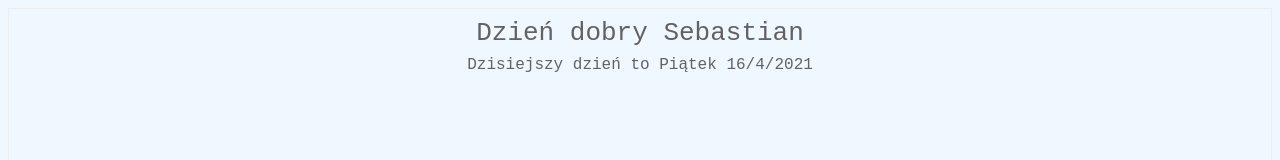
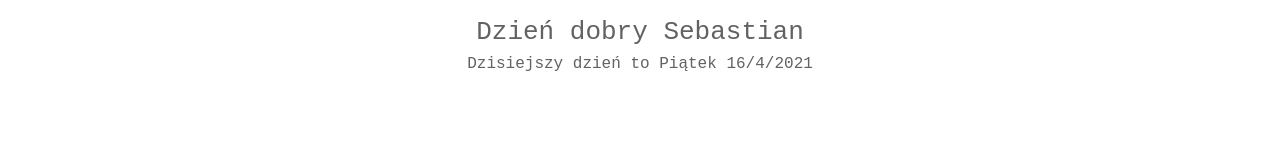
Before and after one commit to wolfort/notion_widget, a plain HTML site: page index.html in a window 1280 px wide. Shown: the top 160 px of the page. Drawn offline with Linux system fonts and the light colour scheme.

Commit message:
Update index.html

```diff
--- a/index.html
+++ b/index.html
@@ -7,7 +7,6 @@
     font-size: xx-large;
     color: #626262;
     padding: 5px;
-    border: 1px solid #ececec;
     text-align: center;
     line-height: 1.5;
     height:85%
@@ -18,7 +17,7 @@
     font-size:large;
 }
 body{
-    background-color: aliceblue;
+    background-color: transparente;
 }
     </style>
 </head>
```
